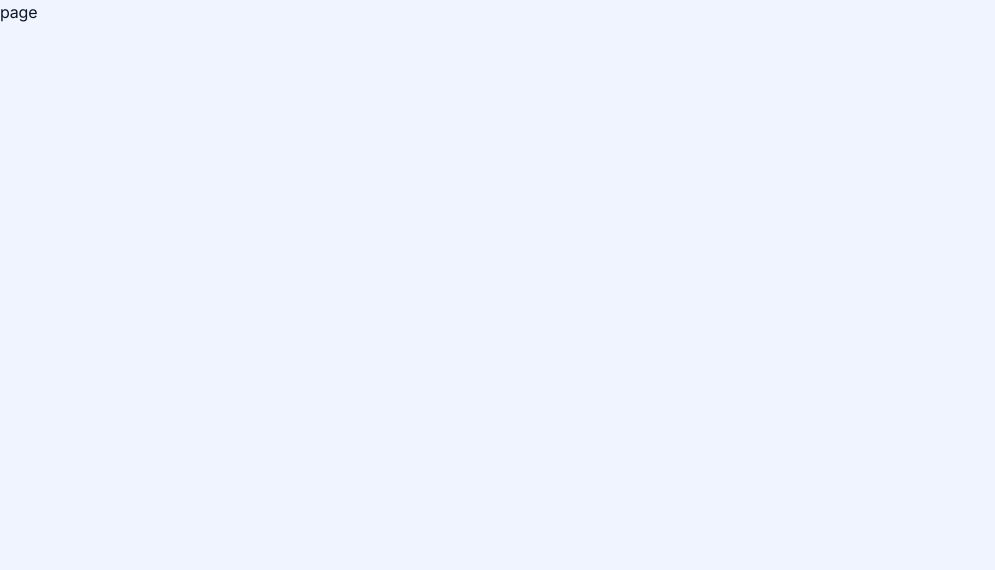
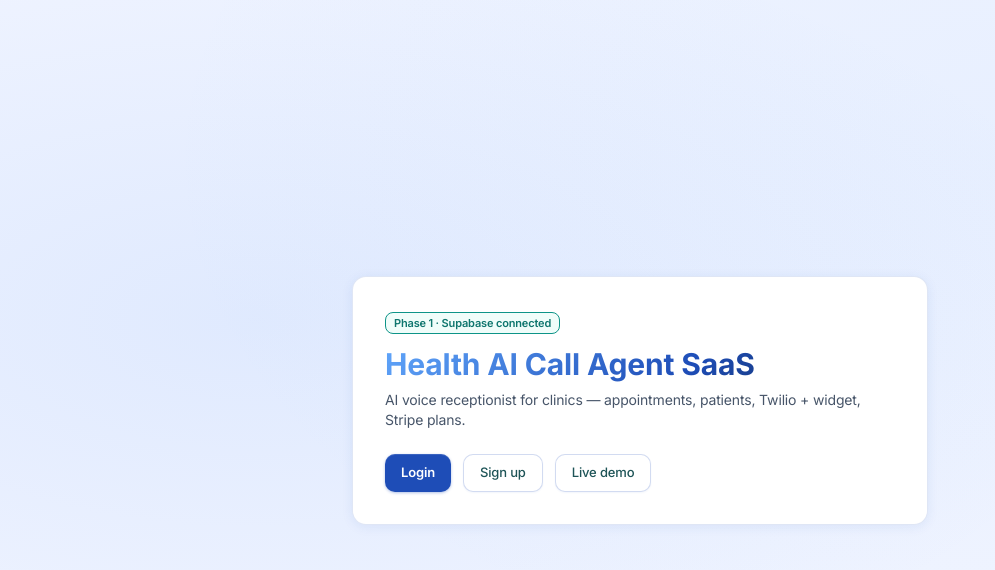
Before and after one commit to shivraj598/Health-AI-Call-Agent-SaaS, a Next.js app: page / in a window 1280 px wide. Shown: the top 570 px of the page, without its empty margins (0-995 px from the left). Built offline with nearby package versions, Linux system fonts and the light colour scheme; no server answers.

Commit message:
Implement Home component with demo links and introductory content

```diff
--- a/src/app/page.tsx
+++ b/src/app/page.tsx
@@ -1,7 +1,25 @@
-import React from 'react'
+import Link from 'next/link'
 
-const page = () => {
-  return <div>page</div>
+export default function Home() {
+  const demoId = process.env.NEXT_PUBLIC_DEMO_BUSINESS_ID
+  return (
+    <main className="min-h-screen gradient-mesh flex items-center justify-center p-6">
+      <div className="card-raised max-w-xl w-full p-8 animate-fade-up">
+        <p className="badge border-teal-600 text-teal-700 bg-teal-50">Phase 1 · Supabase connected</p>
+        <h1 className="text-3xl font-bold mt-3 text-gradient-hero">Health AI Call Agent SaaS</h1>
+        <p className="text-sm mt-2 text-slate-600">
+          AI voice receptionist for clinics — appointments, patients, Twilio + widget, Stripe plans.
+        </p>
+        <div className="flex gap-3 mt-6">
+          <Link href="/login" className="btn-primary">Login</Link>
+          <Link href="/signup" className="btn-secondary">Sign up</Link>
+          {demoId ? (
+            <Link href={`/sites/${demoId}`} className="btn-secondary">Live demo</Link>
+          ) : (
+            <Link href="/widget-demo" className="btn-secondary">Widget demo</Link>
+          )}
+        </div>
+      </div>
+    </main>
+  )
 }
-
-export default page
```
